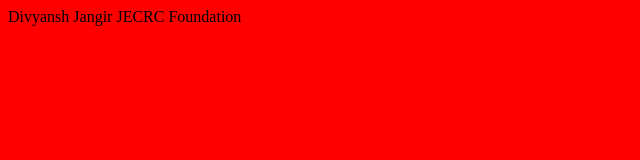
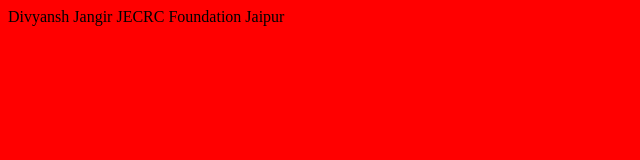
Before and after one commit to divyansh141/test, a plain HTML site: page index.html in a window 1280 px wide. Shown: the full height of the page, 0-640 px from the left. Drawn offline with Linux system fonts and the light colour scheme.

Commit message:
Second Commit

```diff
--- a/index.html
+++ b/index.html
@@ -1,4 +1,5 @@
 <body bgcolor='red'>
 Divyansh Jangir
 JECRC Foundation
+Jaipur
 </body>
```
